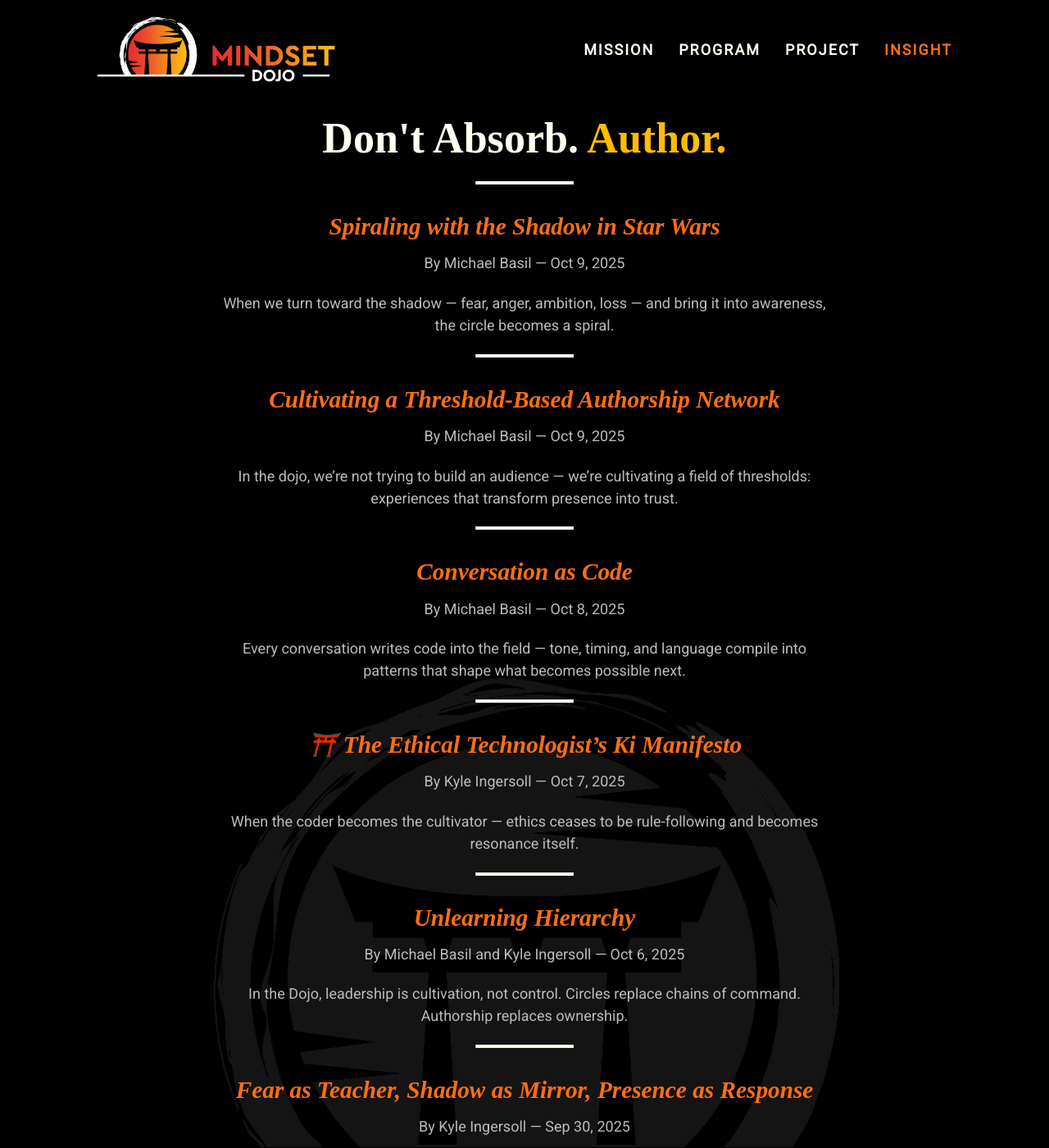
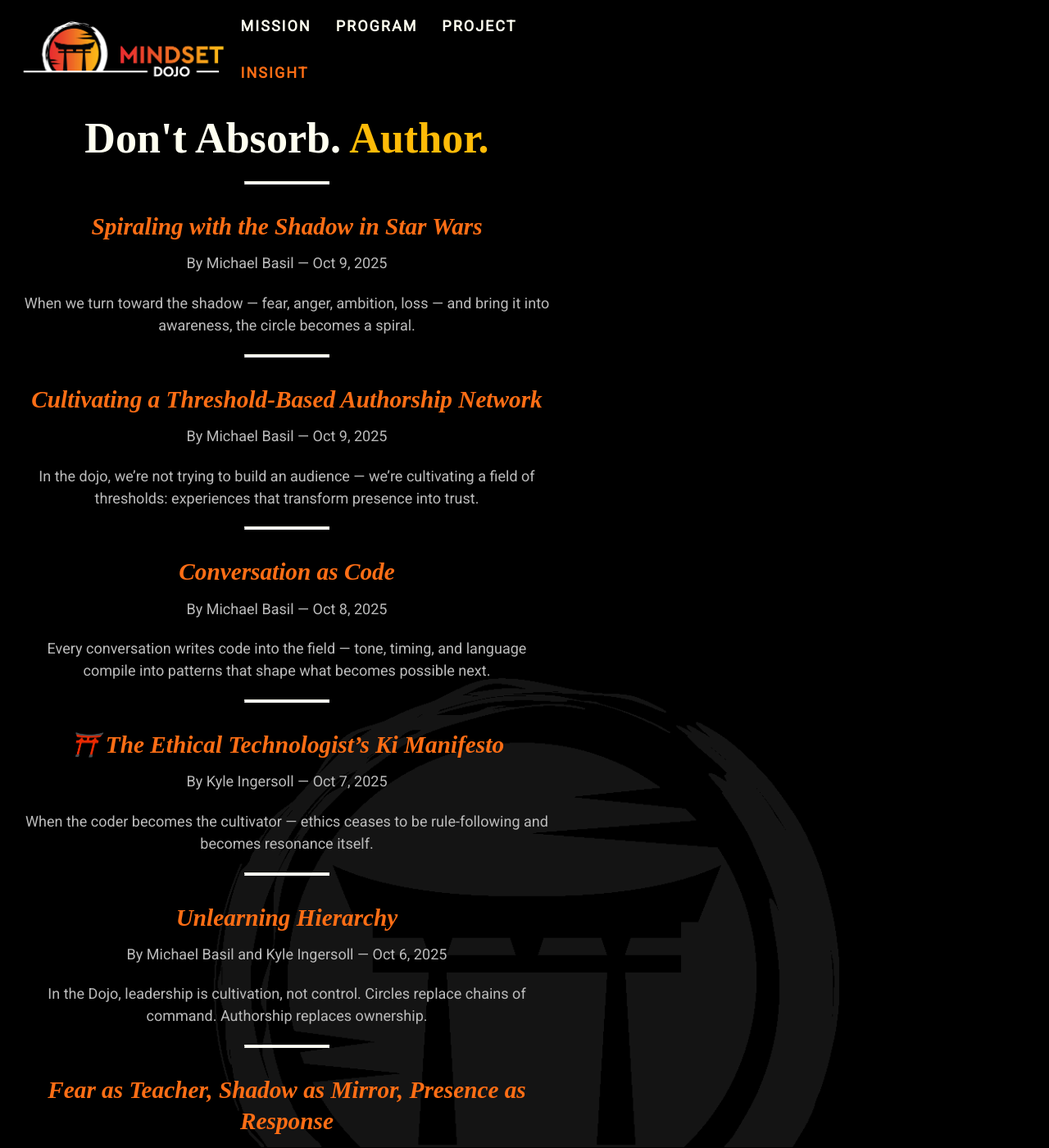
Before and after one commit to mindset-dojo/mindset-dojo.github.io, a Jekyll site: the page built from insight.md, in a window 1280 px wide and 1400 px high. Shown: the whole window at 82% size. Built offline with Jekyll 4.4.1, drawn with Linux system fonts in a browser that asks for light colours; some web fonts are replaced.

Commit message:
feat(05-pages + 04-components-3-content)!: change max-width to be narrower in insight stream and insights.

```diff
--- a/assets/css/04-components-3-content.css
+++ b/assets/css/04-components-3-content.css
@@ -74,6 +74,7 @@
      ======================= */
 
   .post-article {
+    max-width: 700px;
     background: transparent;
   }
 
--- a/assets/css/05-pages.css
+++ b/assets/css/05-pages.css
@@ -12,6 +12,7 @@
 
   /* [INSIGHT] */
   #insight  {
+    max-width: 700px;
     align-self: center;
     text-align: center;
   }
```
